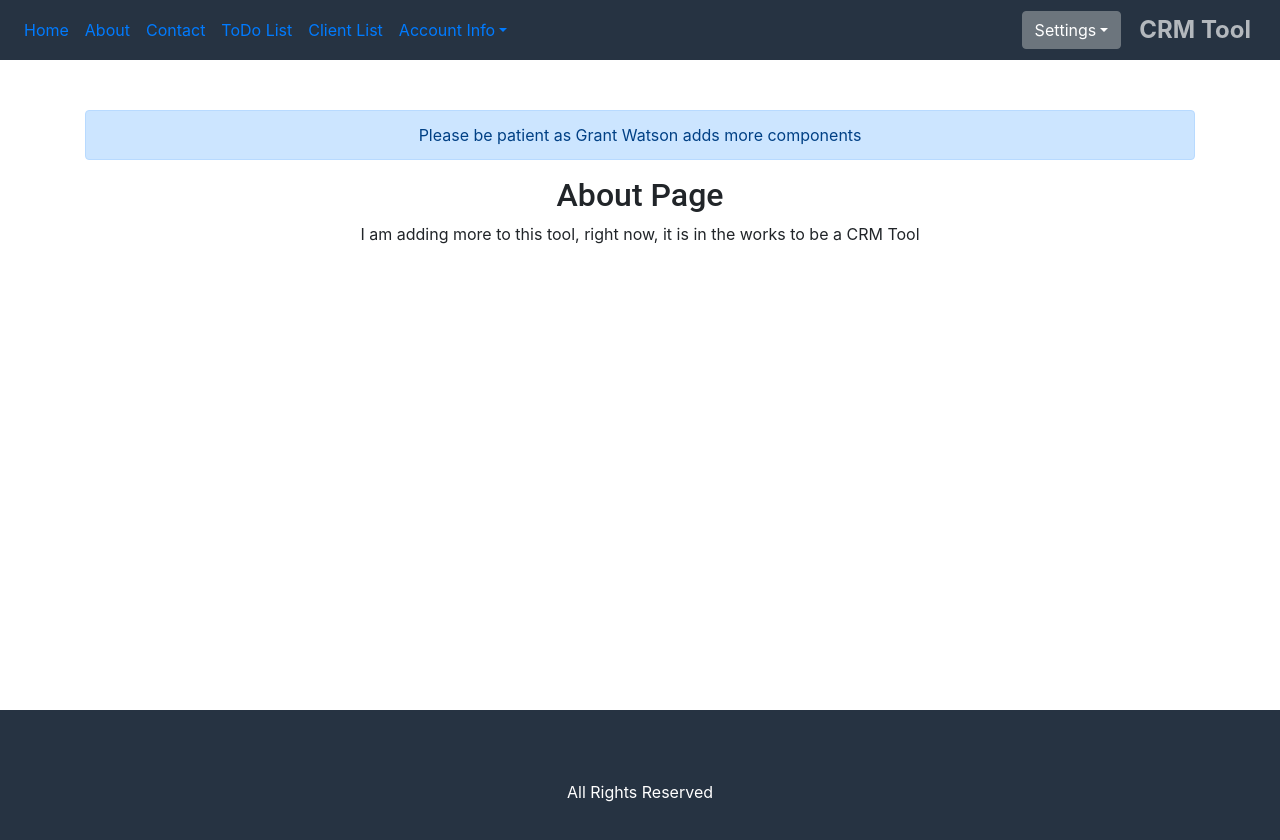
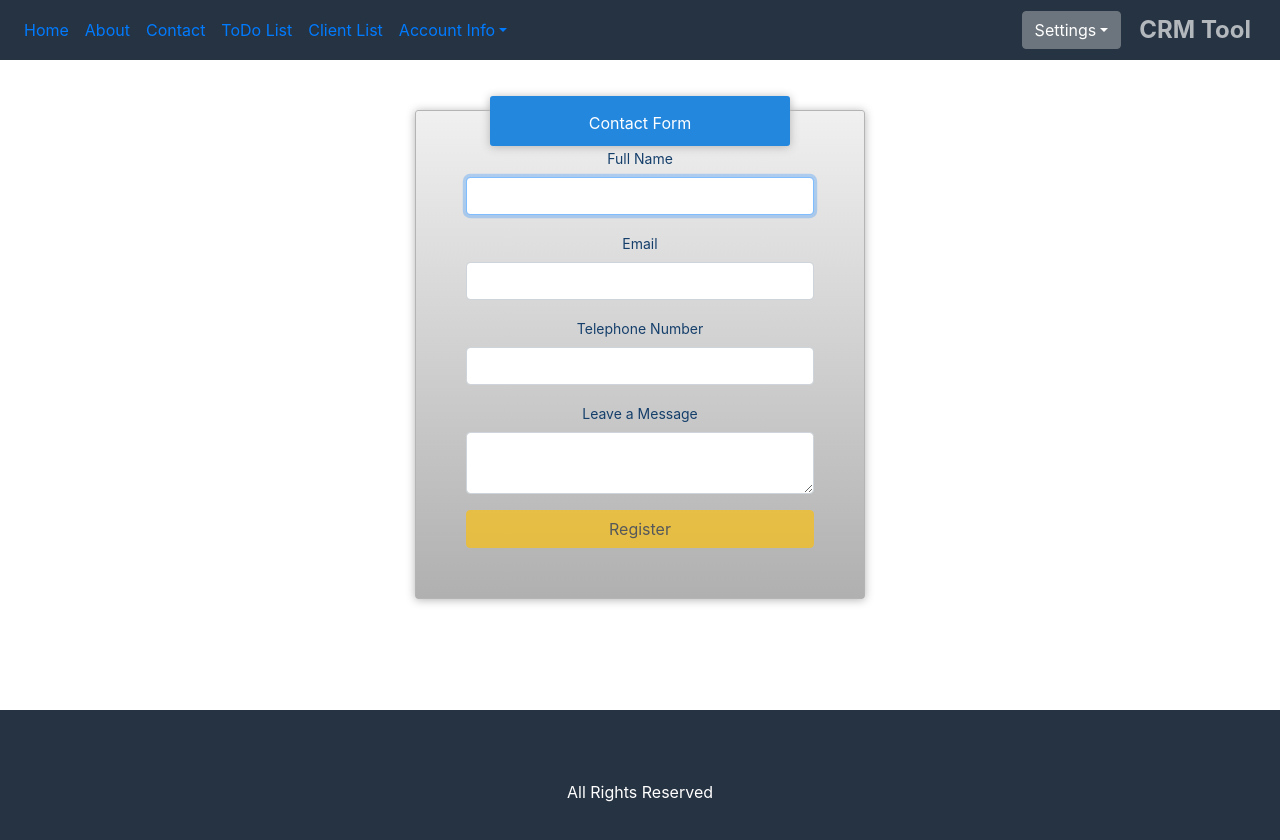
Before and after one commit to granticusmaximus/ToolKit, a React (Create React App) app in the folder WebReact/frontend/: page /contact in a window 1280 px wide. Shown: the top 840 px of the page. Built offline with nearby package versions, Linux system fonts and the light colour scheme.

Commit message:
Simple changes

```diff
--- a/WebReact/frontend/public/index.html
+++ b/WebReact/frontend/public/index.html
@@ -4,37 +4,14 @@
     <meta charset="utf-8">
     <meta name="viewport" content="width=device-width, initial-scale=1, shrink-to-fit=no">
     <meta name="theme-color" content="#000000">
-    <!--
-      manifest.json provides metadata used when your web app is added to the
-      homescreen on Android. See https://developers.google.com/web/fundamentals/engage-and-retain/web-app-manifest/
-    -->
     <link rel="manifest" href="%PUBLIC_URL%/manifest.json">
     <link rel="shortcut icon" href="%PUBLIC_URL%/favicon.ico">
-    <!--
-      Notice the use of %PUBLIC_URL% in the tags above.
-      It will be replaced with the URL of the `public` folder during the build.
-      Only files inside the `public` folder can be referenced from the HTML.
-
-      Unlike "/favicon.ico" or "favicon.ico", "%PUBLIC_URL%/favicon.ico" will
-      work correctly both with client-side routing and a non-root public URL.
-      Learn how to configure a non-root public URL by running `npm run build`.
-    -->
-    <title>React App</title>
+    <title>ToolKit React App</title>
   </head>
   <body>
     <noscript>
       You need to enable JavaScript to run this app.
     </noscript>
     <div id="root"></div>
-    <!--
-      This HTML file is a template.
-      If you open it directly in the browser, you will see an empty page.
-
-      You can add webfonts, meta tags, or analytics to this file.
-      The build step will place the bundled scripts into the <body> tag.
-
-      To begin the development, run `npm start` or `yarn start`.
-      To create a production bundle, use `npm run build` or `yarn build`.
-    -->
   </body>
 </html>
--- a/WebReact/frontend/src/layouts/Frontend/Contact/Contact.jsx
+++ b/WebReact/frontend/src/layouts/Frontend/Contact/Contact.jsx
@@ -1,19 +1,97 @@
+import "../../../assets/css/App.css";
 import React, { Component } from "react";
-import "../../../assets/css/App.css";
-import { Alert } from "reactstrap";
+import { FormGroup, FormControl } from "react-bootstrap";
+import { Button, Label, Input } from "reactstrap";
 
-class AboutPage extends Component {
+class ContactPage extends Component {
+  constructor(props) {
+    super(props);
+
+    this.state = {
+      fullName: "",
+      email: "",
+      phone: "",
+      message: ""
+    };
+  }
+
+  validateForm() {
+    return (
+      this.state.fullName.length > 0 &&
+      this.state.email.length > 0 &&
+      this.state.phone.length > 0 &&
+      this.state.message.length > 0
+    );
+  }
+
+  handleChange = event => {
+    this.setState({
+      [event.target.id]: event.target.value
+    });
+  };
+
+  handleSubmit = event => {
+    event.preventDefault();
+  };
   render() {
     return (
-      <div className="App">
-        <div className="container">
-        <Alert color="primary">Please be patient as Grant Watson adds more components</Alert>
-        <h2>About Page</h2>
-        <p>I am adding more to this tool, right now, it is in the works to be a CRM Tool</p>
+      <div className="container">
+        <div className="loginBox">
+          <center>
+            <div className="loginHeader">Contact Form</div>
+          </center>
+          <div className="Login">
+            <form onSubmit={this.handleSubmit}>
+              <FormGroup controlId="fullName" bsSize="large">
+                <Label>Full Name</Label>
+                <FormControl
+                  autoFocus
+                  type="fullName"
+                  value={this.state.fullName}
+                  onChange={this.handleChange}
+                />
+              </FormGroup>
+              <FormGroup controlId="email" bsSize="large">
+                <Label>Email</Label>
+                <FormControl
+                  type="email"
+                  value={this.state.email}
+                  onChange={this.handleChange}
+                />
+              </FormGroup>
+              <FormGroup controlId="password" bsSize="large">
+                <Label>Telephone Number</Label>
+                <FormControl
+                  value={this.state.phone}
+                  onChange={this.handleChange}
+                  type="password"
+                />
+              </FormGroup>
+              <FormGroup>
+                <Label for="aboutYouText">Leave a Message</Label>
+                <Input
+                  type="textarea"
+                  value={this.state.message}
+                  name="text"
+                  onChange={this.handleChange}
+                  id="aboutYouText"
+                />
+              </FormGroup>
+              <Button
+                color="warning"
+                block
+                bsSize="large"
+                disabled={!this.validateForm()}
+                type="submit"
+              >
+                Register
+              </Button>
+            </form>
+          </div>
         </div>
       </div>
     );
   }
 }
 
-export default AboutPage;
+export default ContactPage;
```
Also changed, not shown: 1 other file (tests, documents, lock files or other folders).
